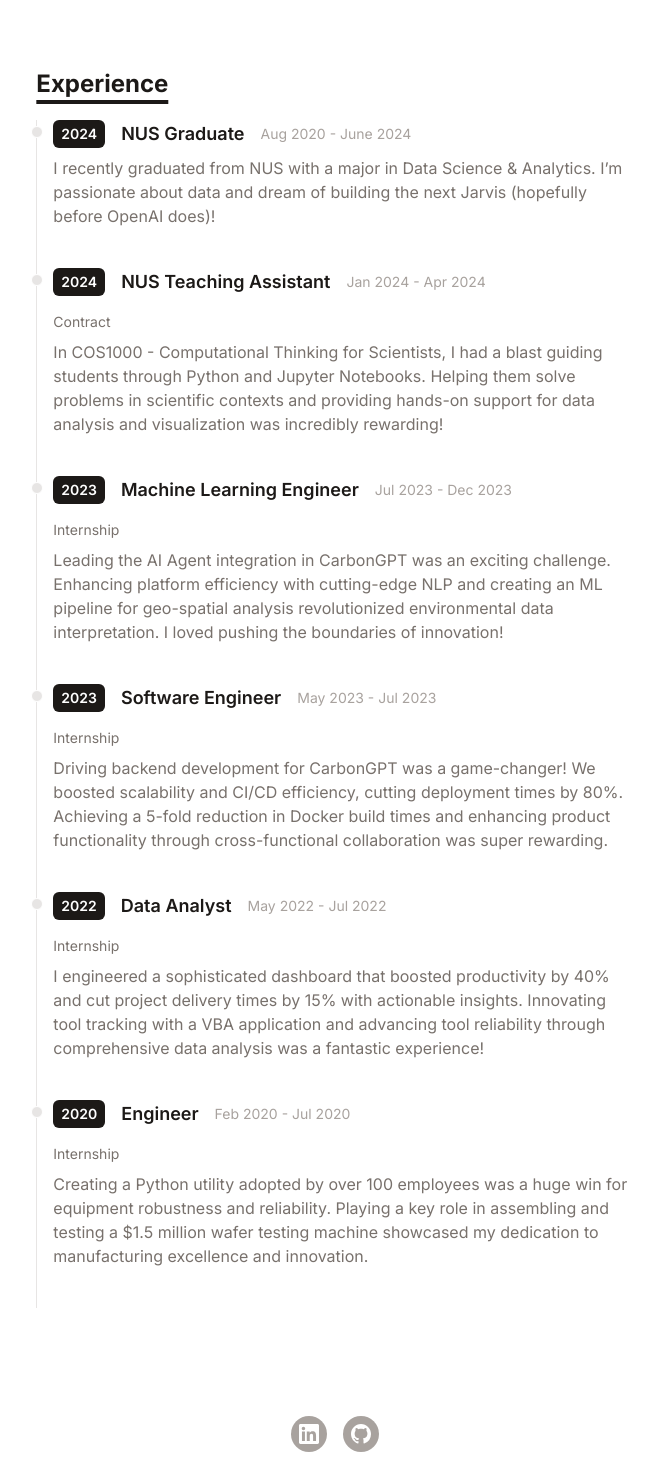
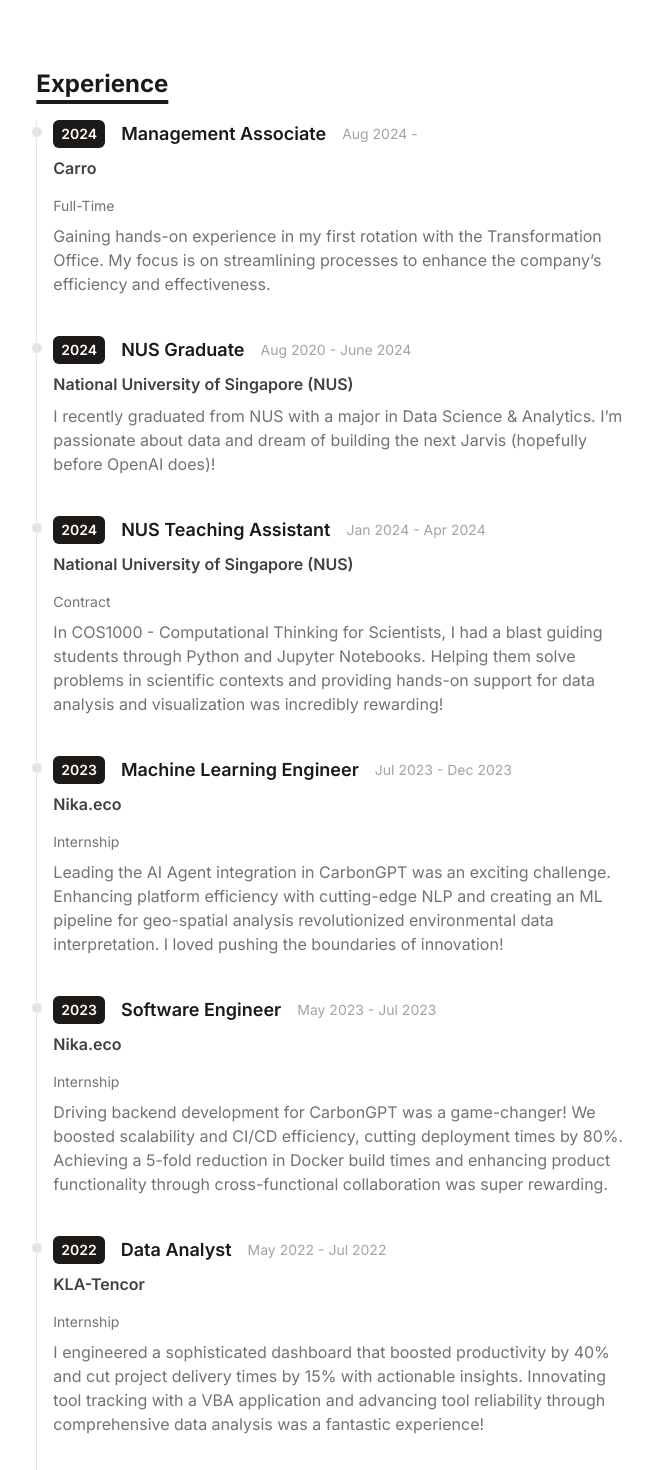
Before and after one commit to zejian99/portfolio, a React (Vite) app: page / in a window 1280 px wide. Shown: the part 960-2430 px from the top of the page, without its empty margins (305-963 px from the left). Built offline with nearby package versions, Linux system fonts and the light colour scheme.

Commit message:
Added Company portion and updated experience

```diff
--- a/src/components/Timeline.jsx
+++ b/src/components/Timeline.jsx
@@ -13,6 +13,7 @@
                         year={item.year}
                         title={item.title}
                         duration={item.duration}
+                        company={item.company}
                         details={item.details}
                         position={item.position}
                     />
--- a/src/components/TimelineItem.jsx
+++ b/src/components/TimelineItem.jsx
@@ -1,6 +1,6 @@
 import React from "react";
 
-function TimelineItem({ year, title, duration, details, position }) {
+function TimelineItem({ year, title, duration, details, position, company }) {
     return (
         <ol className="flex flex-col md:flex-row relative border-l border-stone-200 dark:border-stone-700">
             <li className="mb-10 ml-4">
@@ -16,6 +16,9 @@
                         {duration}
                     </div>
                 </div>
+                <div className="mt-2 text-base font-semibold text-stone-700 dark:text-stone-300">
+                    {company}
+                </div>
                 {position && (
                     <div className="mt-4 mb-2 text-sm font-normal text-stone-500 dark:text-stone-400">
                         {position}
--- a/src/data/timeline.js
+++ b/src/data/timeline.js
@@ -1,42 +1,56 @@
 export default [
     {
         year: '2024',
+        title: 'Management Associate',
+        company: 'Carro',
+        position: 'Full-Time',
+        duration: 'Aug 2024 - ',
+        details: 'Gaining hands-on experience in my first rotation with the Transformation Office. My focus is on streamlining processes to enhance the company’s efficiency and effectiveness.'
+    },
+    {
+        year: '2024',
         title: 'NUS Graduate',
+        company: 'National University of Singapore (NUS)',
         duration: 'Aug 2020 - June 2024',
         details: 'I recently graduated from NUS with a major in Data Science & Analytics. I’m passionate about data and dream of building the next Jarvis (hopefully before OpenAI does)!'
     },
     {
         year: '2024',
         title: 'NUS Teaching Assistant',
-        position:'Contract',
+        company: 'National University of Singapore (NUS)',
+        position: 'Contract',
         duration: 'Jan 2024 - Apr 2024',
         details: 'In COS1000 - Computational Thinking for Scientists, I had a blast guiding students through Python and Jupyter Notebooks. Helping them solve problems in scientific contexts and providing hands-on support for data analysis and visualization was incredibly rewarding!'
     },
     {
         year: '2023',
         title: 'Machine Learning Engineer',
-        position:'Internship',
+        company: 'Nika.eco',
+        position: 'Internship',
         duration: 'Jul 2023 - Dec 2023',
         details: 'Leading the AI Agent integration in CarbonGPT was an exciting challenge. Enhancing platform efficiency with cutting-edge NLP and creating an ML pipeline for geo-spatial analysis revolutionized environmental data interpretation. I loved pushing the boundaries of innovation!'
     },
     {
         year: '2023',
         title: 'Software Engineer',
-        position:'Internship',
+        company: 'Nika.eco',
+        position: 'Internship',
         duration: 'May 2023 - Jul 2023',
         details: 'Driving backend development for CarbonGPT was a game-changer! We boosted scalability and CI/CD efficiency, cutting deployment times by 80%. Achieving a 5-fold reduction in Docker build times and enhancing product functionality through cross-functional collaboration was super rewarding.'
     },
     {
         year: '2022',
         title: 'Data Analyst',
-        position:'Internship',
+        company: 'KLA-Tencor',
+        position: 'Internship',
         duration: 'May 2022 - Jul 2022',
         details: 'I engineered a sophisticated dashboard that boosted productivity by 40% and cut project delivery times by 15% with actionable insights. Innovating tool tracking with a VBA application and advancing tool reliability through comprehensive data analysis was a fantastic experience!'
     },
     {
         year: '2020',
         title: 'Engineer',
-        position:'Internship',
+        company: 'KLA-Tencor',
+        position: 'Internship',
         duration: 'Feb 2020 - Jul 2020',
         details: 'Creating a Python utility adopted by over 100 employees was a huge win for equipment robustness and reliability. Playing a key role in assembling and testing a $1.5 million wafer testing machine showcased my dedication to manufacturing excellence and innovation.'
     },
```
